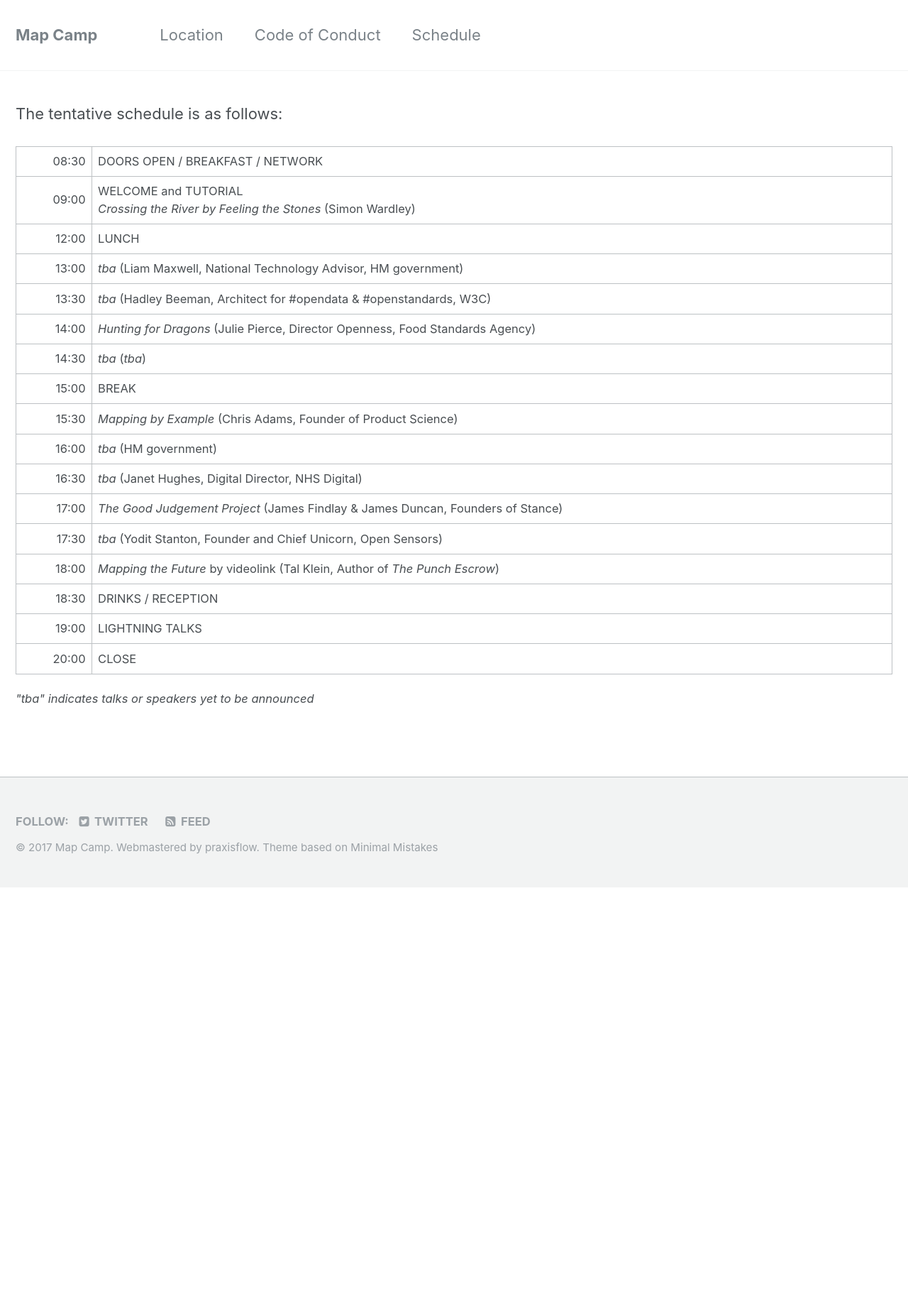
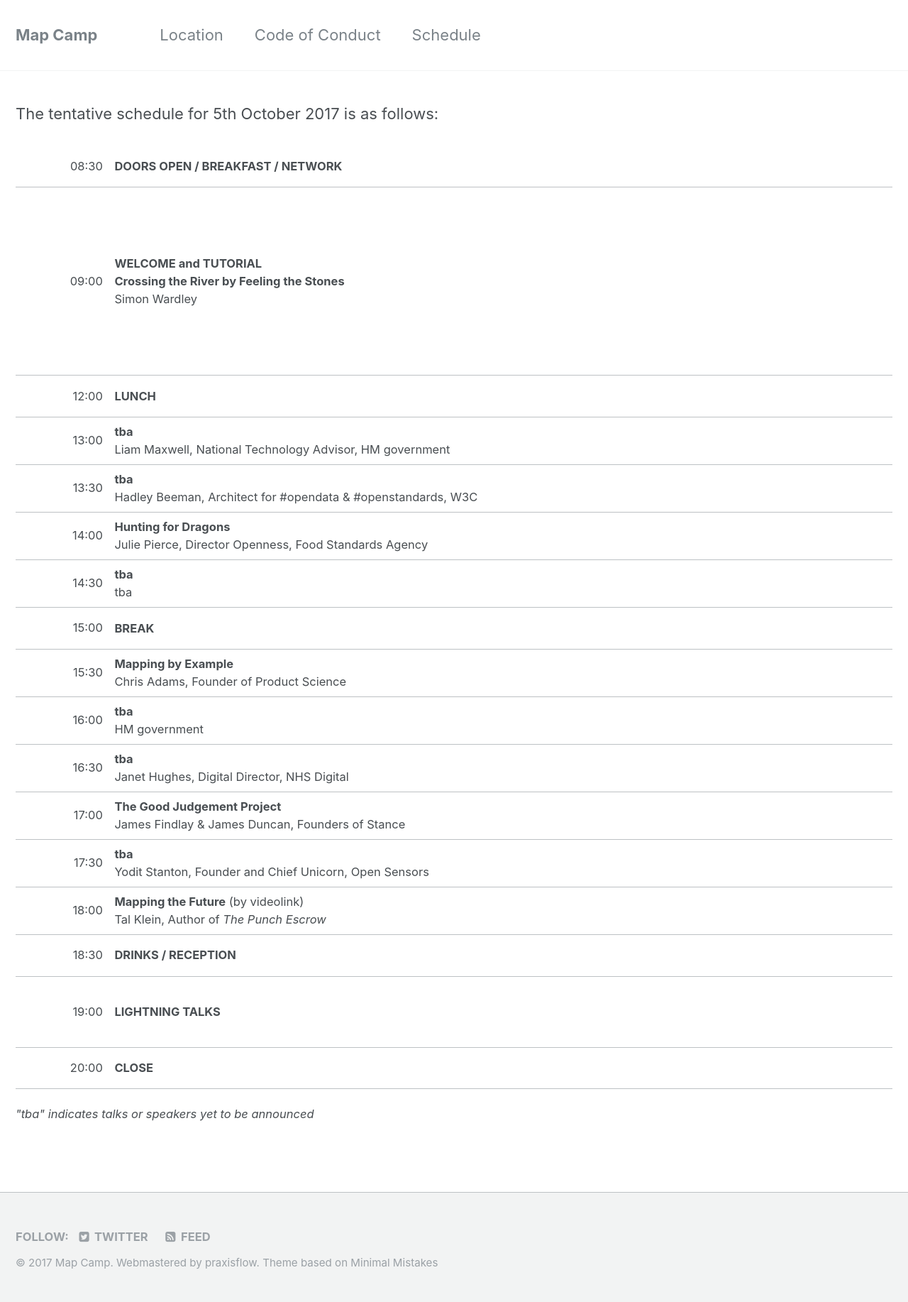
Before and after one commit to mapcampcommittee/mapcampcommittee.github.io, a Jekyll site: the page built from _pages/schedule.html, in a window 1280 px wide. Shown: the whole page at 71% size. Built offline with Jekyll 4.4.1, drawn with Linux system fonts in a browser that asks for light colours; before the commit the page ends 1250 px from its top, so only the background shows below that.

Commit message:
Override table styles. Custom-fit row height to segment length.

```diff
--- a/_pages/schedule.html
+++ b/_pages/schedule.html
@@ -5,76 +5,75 @@ classes:
   - dark-theme
 ---
 
-<p>The tentative schedule is as follows:</p>
-
-<table>
+<p>The tentative schedule for 5th October 2017 is as follows:</p>
+<table class="schedule">
   <tr>
-    <td style="text-align:right;">08:30</td>
-    <td>DOORS OPEN / BREAKFAST / NETWORK</td>
+    <td style="text-align:right; line-height: 2.5em;">08:30</td>
+    <td><strong>DOORS OPEN / BREAKFAST / NETWORK</strong></td>
   </tr>
   <tr>
-    <td style="text-align:right;">09:00</td>
-    <td>WELCOME and TUTORIAL<br/><cite>Crossing the River by Feeling the Stones</cite> (Simon Wardley)</td>
+    <td style="text-align:right; line-height: 15.00em;">09:00</td>
+    <td><strong>WELCOME and TUTORIAL</strong><br/><strong>Crossing the River by Feeling the Stones</strong><br/>Simon Wardley</td>
   </tr>
   <tr>
-    <td style="text-align:right;">12:00</td>
-    <td>LUNCH</td>
+    <td style="text-align:right; line-height: 2.5em;">12:00</td>
+    <td><strong>LUNCH</strong></td>
   </tr>
   <tr>
-    <td style="text-align:right;">13:00</td>
-    <td><i>tba</i> (Liam Maxwell, National Technology Advisor, HM government)</td>
+    <td style="text-align:right; line-height: 2.5em;">13:00</td>
+    <td><strong>tba</strong><br/>Liam Maxwell, National Technology Advisor, HM government</td>
   </tr>
   <tr>
-    <td style="text-align:right;">13:30</td>
-    <td><i>tba</i> (Hadley Beeman, Architect for #opendata & #openstandards, W3C)</td>
+    <td style="text-align:right; line-height: 2.5em;">13:30</td>
+    <td><strong>tba</strong><br/>Hadley Beeman, Architect for #opendata & #openstandards, W3C</td>
   </tr>
   <tr>
-    <td style="text-align:right;">14:00</td>
-    <td><cite>Hunting for Dragons</cite> (Julie Pierce, Director Openness, Food Standards Agency)</td>
+    <td style="text-align:right;  line-height: 2.5em;">14:00</td>
+    <td><strong>Hunting for Dragons</strong><br/>Julie Pierce, Director Openness, Food Standards Agency</td>
   </tr>
   <tr>
-    <td style="text-align:right;">14:30</td>
-    <td><i>tba</i> (<i>tba</i>)</td>
+    <td style="text-align:right;  line-height: 2.5em;">14:30</td>
+    <td><strong>tba</strong><br/>tba</td>
   </tr>
   <tr>
-    <td style="text-align:right;">15:00</td>
-    <td>BREAK</td>
+    <td style="text-align:right;  line-height: 2.5em;">15:00</td>
+    <td><strong>BREAK</strong></td>
   </tr>
   <tr>
-    <td style="text-align:right;">15:30</td>
-    <td><cite>Mapping by Example</cite> (Chris Adams, Founder of Product Science)</td>
+    <td style="text-align:right;  line-height: 2.5em;">15:30</td>
+    <td><strong>Mapping by Example</strong><br/>Chris Adams, Founder of Product Science</td>
   </tr>
   <tr>
-    <td style="text-align:right;">16:00</td>
-    <td><i>tba</i> (HM government)</td>
+    <td style="text-align:right;  line-height: 2.5em;">16:00</td>
+    <td><strong>tba</strong><br/>HM government</td>
   </tr>
   <tr>
-    <td style="text-align:right;">16:30</td>
-    <td><i>tba</i> (Janet Hughes, Digital Director, NHS Digital)</td>
+    <td style="text-align:right;  line-height: 2.5em;">16:30</td>
+    <td><strong>tba</strong><br/>Janet Hughes, Digital Director, NHS Digital</td>
   </tr>
   <tr>
-    <td style="text-align:right;">17:00</td>
-    <td><cite>The Good Judgement Project</cite> (James Findlay & James Duncan, Founders of Stance)</td>
+    <td style="text-align:right;  line-height: 2.5em;">17:00</td>
+    <td><strong>The Good Judgement Project</strong><br/>James Findlay & James Duncan, Founders of Stance</td>
   </tr>
   <tr>
-    <td style="text-align:right;">17:30</td>
-    <td><i>tba</i> (Yodit Stanton, Founder and Chief Unicorn, Open Sensors)</td>
+    <td style="text-align:right;  line-height: 2.5em;">17:30</td>
+    <td><strong>tba</strong><br/>Yodit Stanton, Founder and Chief Unicorn, Open Sensors</td>
   </tr>
   <tr>
-    <td style="text-align:right;">18:00</td>
-    <td><cite>Mapping the Future</cite> by videolink (Tal Klein, Author of <cite>The Punch Escrow</cite>)</td>
+    <td style="text-align:right;  line-height: 2.5em;">18:00</td>
+    <td><strong>Mapping the Future</strong> (by videolink)<br/>Tal Klein, Author of <cite>The Punch Escrow</cite></td>
   </tr>
   <tr>
-    <td style="text-align:right;">18:30</td>
-    <td>DRINKS / RECEPTION</td>
+    <td style="text-align:right;  line-height: 2.5em;">18:30</td>
+    <td><strong>DRINKS / RECEPTION</strong></td>
   </tr>
   <tr>
-    <td style="text-align:right;">19:00</td>
-    <td>LIGHTNING TALKS</td>
+    <td style="text-align:right;  line-height: 5.0em;">19:00</td>
+    <td><strong>LIGHTNING TALKS</strong></td>
   </tr>
   <tr>
-    <td style="text-align:right;">20:00</td>
-    <td>CLOSE</td>
+    <td style="text-align:right;  line-height: 2.5em;">20:00</td>
+    <td><strong>CLOSE</strong></td>
   </tr>
 </table>
 
--- /dev/null
+++ b/_sass/_schedule.scss
@@ -0,0 +1,25 @@
+table.schedule {
+  width: 100%;
+  border: 0px;
+
+  & + table {
+    margin-top: 0em;
+  }
+}
+
+.schedule thead {
+  background-color: $lighter-gray;
+  border-bottom: 1px solid $light-gray;
+}
+
+.schedule th {
+  padding: 0.5em;
+  font-weight: bold;
+  text-align: left;
+  border-right: 0px solid $light-gray;
+}
+
+.schedule td {
+  border-bottom: 0.5px solid $light-gray;
+  border-right: 0px solid $light-gray;
+}
--- a/assets/css/main.scss
+++ b/assets/css/main.scss
@@ -77,3 +77,4 @@ $susy: (
 @import "archive";
 @import "sidebar";
 @import "print";
+@import "schedule";
```
